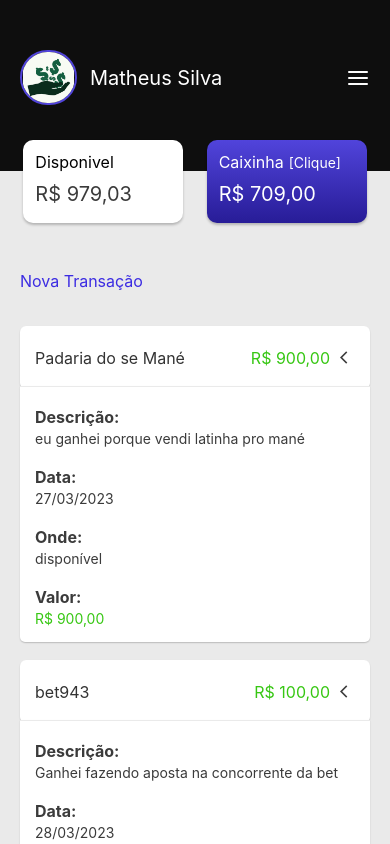
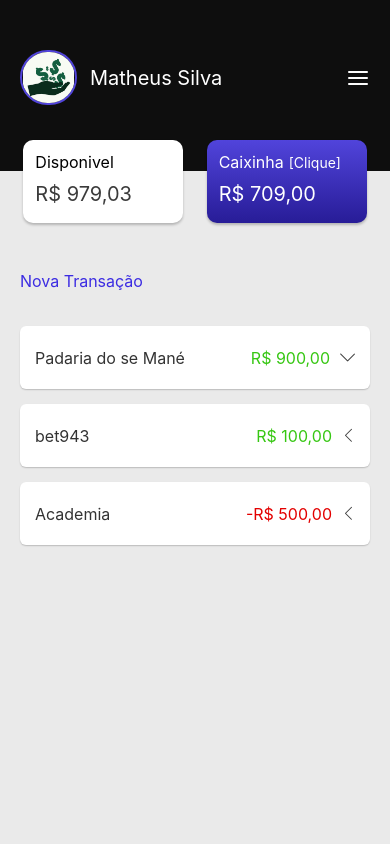
Before and after one commit to VandersonT/controle-financeiro2x, a React Native app: screen /Home in a window 390 px wide. Built offline with nearby package versions, Linux system fonts and the light colour scheme.

Commit message:
Opening transaction details.

```diff
--- a/src/screens/Home/index.tsx
+++ b/src/screens/Home/index.tsx
@@ -1,11 +1,11 @@
 /*----------------------------------------*/
 /*              IMPORTS                   */
 /*----------------------------------------*/
-import React from "react";
+import React, { useState } from "react";
 import { View, Text, Button, TouchableOpacity, ScrollView } from 'react-native';
 import styles from "./style";
 import Header from '../../components/Header';
-import { MaterialIcons } from '@expo/vector-icons';
+import { SimpleLineIcons } from '@expo/vector-icons';
 import { Theme } from "../../global/theme";
 import BrazilianRealFormat from "../../helpers/BrazilianRealFormat";
 import { Transaction } from "../../Types/Transaction";
@@ -13,11 +13,37 @@ import { Transaction } from "../../Types/Transaction";
 const Home = ({ navigation }: any) => {
 
     /*Dados falsos, até a gente não conectar com  o banco de dados*/
-    let fakeTrasanction:Transaction[] = [
+    let transactions:Transaction[] = [
         {title: 'Padaria do se Mané', value: 900.00, description: 'eu ganhei porque vendi latinha pro mané', date: '27/03/2023', 'where': 'disponível'},
         {title: 'bet943', value: 100.00, description: 'Ganhei fazendo aposta na concorrente da bet', date: '28/03/2023', 'where': 'disponível'},
         {title: 'Academia', value: -500.00, description: 'Paguei a academia', date: '30/03/2023', 'where': 'disponível'}
     ];
+
+    /*----------------------------------------*/
+    /*               STATES                   */
+    /*----------------------------------------*/
+        const [ seeMore, setSeeMore ] = useState<boolean[]>([false]);
+        const [ transactionOpened, setTransactionOpened ] = useState<Number>(0);
+
+    /*----------------------------------------*/
+    /*             FUNCTIONS                  */
+    /*----------------------------------------*/
+        const openTransaction = (index: any) => {
+
+            const aux = [];
+
+            /*Close all transactions*/
+            for(let i = 0; i < transactions.length; i++)
+                aux[i] = false;
+
+            /*Open transaction if not already opened, otherwise close it.*/
+            if(transactionOpened != index)
+                aux[index] = true;
+
+            /*Set States*/
+            setSeeMore(aux);
+            setTransactionOpened(index);
+        }
 
     return (
         <ScrollView style={{flexGrow: 1}}>
@@ -33,15 +59,21 @@ const Home = ({ navigation }: any) => {
 
                 <View style={styles.transactionsBox}>
 
-                    {fakeTrasanction.map((transaction, index)=>(
+                    {transactions.map((transaction, index)=>(
                         <View key={index}>
-                            <View style={styles.transactionSingle}>
+                            <TouchableOpacity style={styles.transactionSingle} onPress={() => openTransaction(index)}>
                                 <Text style={styles.transactionTitle}>{transaction['title']}</Text>
                                 <View style={styles.leftSide}>
                                     <Text style={[styles.transactionValue, (transaction['value'] >= 0) ? styles.positiveTransaction : styles.negativeTransaction]}>{BrazilianRealFormat(transaction['value'])}</Text>
-                                    <MaterialIcons name="arrow-back-ios" size={15} color={Theme.colors.black[300]} />
+                                    {transactionOpened == index
+                                        ? <SimpleLineIcons name="arrow-down" size={15} color={Theme.colors.black[300]} />
+                                        : <SimpleLineIcons name="arrow-left" size={13} color={Theme.colors.black[300]} />
+                                    }
+
                                 </View>
-                            </View>
+                            </TouchableOpacity>
+
+                            {seeMore[index] &&
                                 <View style={styles.transactionSingle_detail}>
 
                                     <View style={styles.fieldSingle}>
@@ -65,6 +97,7 @@ const Home = ({ navigation }: any) => {
                                     </View>
 
                                 </View>
+                            }
                         </View>
                     ))}
 
```
Lines whose indentation alone changed are shown as unchanged.
